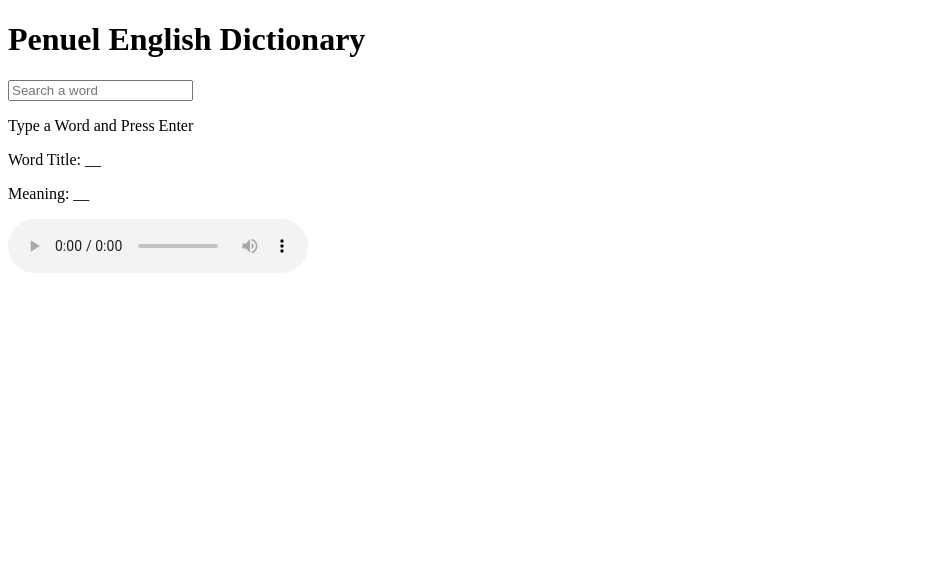
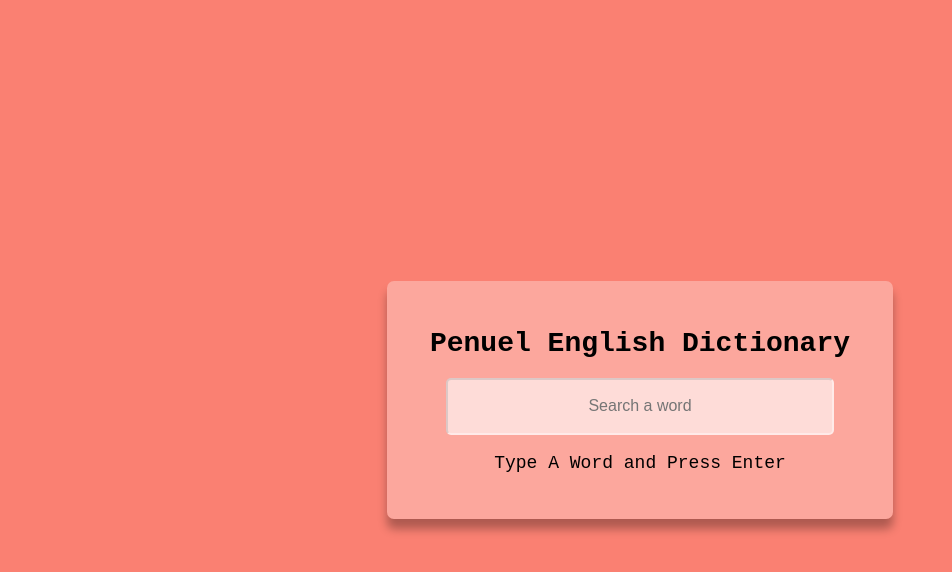
Before and after one commit to EddyPenuel/penuel_english_dictionary, a plain HTML site: page index.html in a window 1280 px wide. Shown: the whole page, without its empty margins (0-952 px from the left). Drawn offline with Linux system fonts and the light colour scheme.

Commit message:
added style sheets

```diff
--- a/index.html
+++ b/index.html
@@ -10,7 +10,7 @@
     <div class="container">
       <h1 class="heading">Penuel English Dictionary</h1>
       <input type="text" class="input" id="input" placeholder="Search a word" />
-      <p class="info-text" id="info-text">Type a Word and Press Enter</p>
+      <p class="info-text" id="info-text">Type A Word and Press Enter</p>
       <div class="meaning-container" id="meaning-container">
         <p>Word Title: <span class="title" id="title">__</span></p>
         <p>Meaning: <span class="meaning" id="meaning">__</span></p>
--- a/style.css
+++ b/style.css
@@ -0,0 +1,42 @@
+
+body {
+    margin: 0;
+    display: flex;
+    min-height: 100vh;
+    justify-content: center;
+    align-items: center;
+    background-color: salmon;
+    font-family: 'Courier New', Courier, monospace;
+}
+
+.container {
+    background-color: rgba(255, 255, 255, 0.3);
+    padding: 28px;
+    border-radius: 7px;
+    box-shadow: 0 10px 10px rgba(0, 0, 0, .3);
+    width: 90%;
+    margin: 10px;
+    max-width: 450px;
+    text-align: center;
+    font-size: 18px;
+    font-weight: 500;
+}
+
+.heading {
+    font-size: 28px;
+}
+
+.input {
+    height: 53px;
+    width: 300px;
+    background-color: rgba(255, 255, 255, .6);
+    border-color: rgba(255, 255, 255, .4);
+    font-size: 16px;
+    padding: 0 42px;
+    border-radius: 5px;
+    text-align: center;
+}
+
+.meaning-container {
+    display: none;
+}
```
